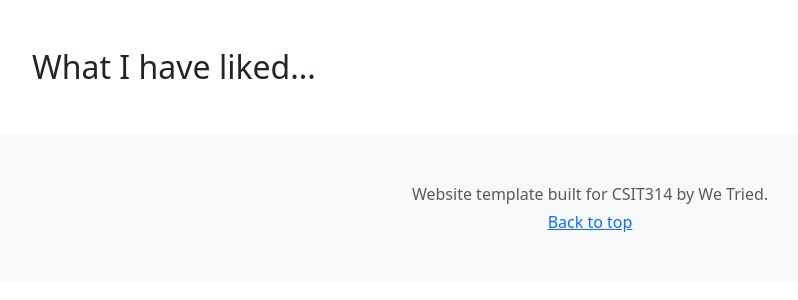
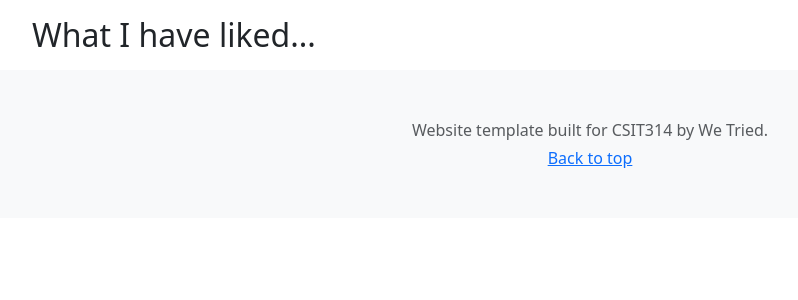
Before and after one commit to zhiganggg/We-Tried-CSIT314, a Flask app: page /favourite in a window 1280 px wide. Shown: the part 56-356 px from the top of the page, without its empty margins (50-848 px from the left). Run offline with Flask 3, Linux system fonts and the light colour scheme; the visitor is signed in with stand-in values (Sample User, id 1); data that the repository does not hold is empty; some libraries are stand-ins or nearby versions.

Commit message:
update html shortlist.html

```diff
--- a/website/templates/shortlist.html
+++ b/website/templates/shortlist.html
@@ -20,7 +20,7 @@
     }
 </style>
 
-<div class="container my-5">
+<div class="container my-3">
 
     <h2>What I have liked...</h2>
 
@@ -40,6 +40,7 @@
                 <div class="col h-100">
                     <div class="card-block px-2 py-3 d-flex flex-column h-100">
                         <h4 class="card-title">{{ result[0].title }}</h4>
+                        <hr>
                         <p class="card-text">{{ result[0].location }}</p>
                         <p class="card-text">S${{"{:,.2f}".format(result[0].price)}}</p>
                     </div>
```
